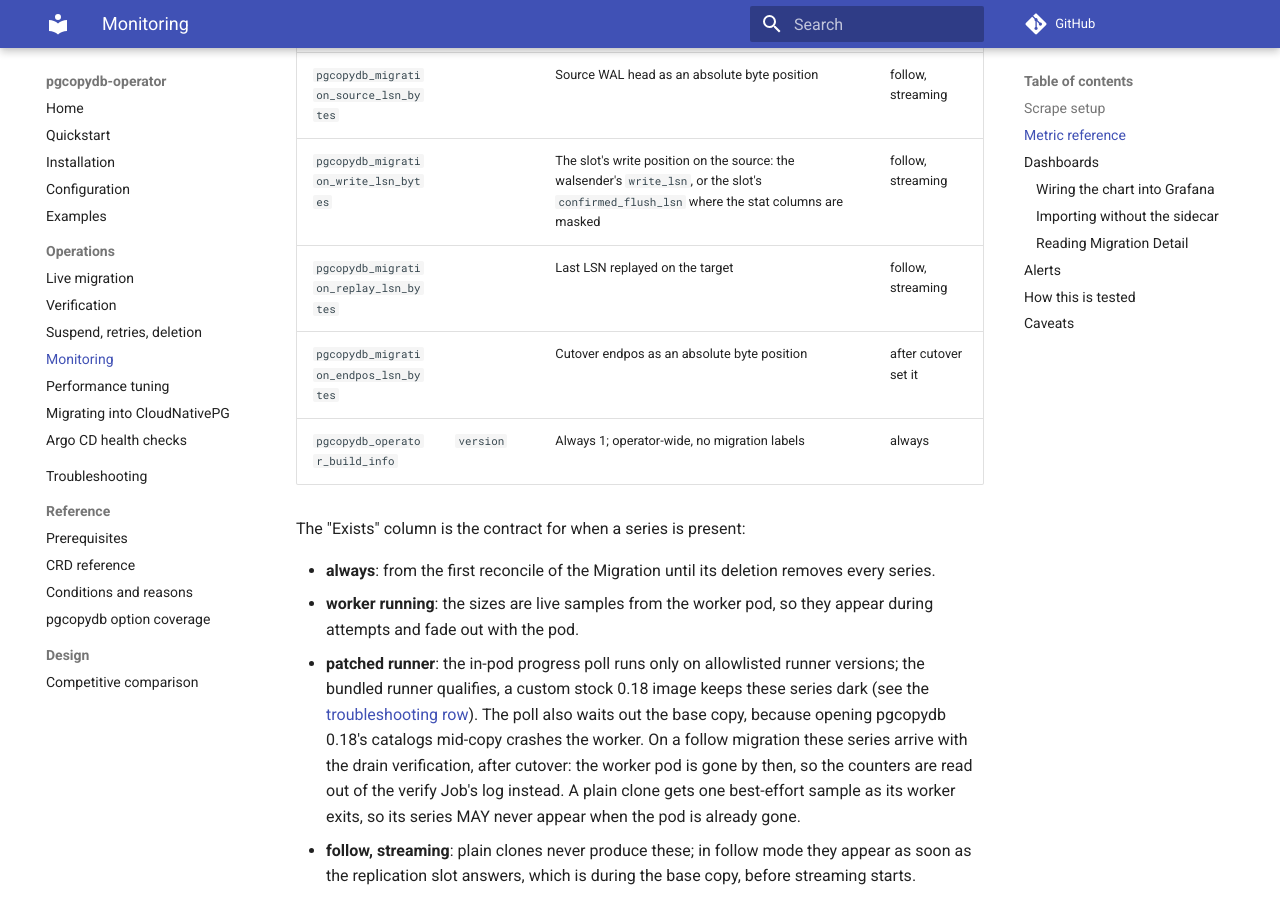
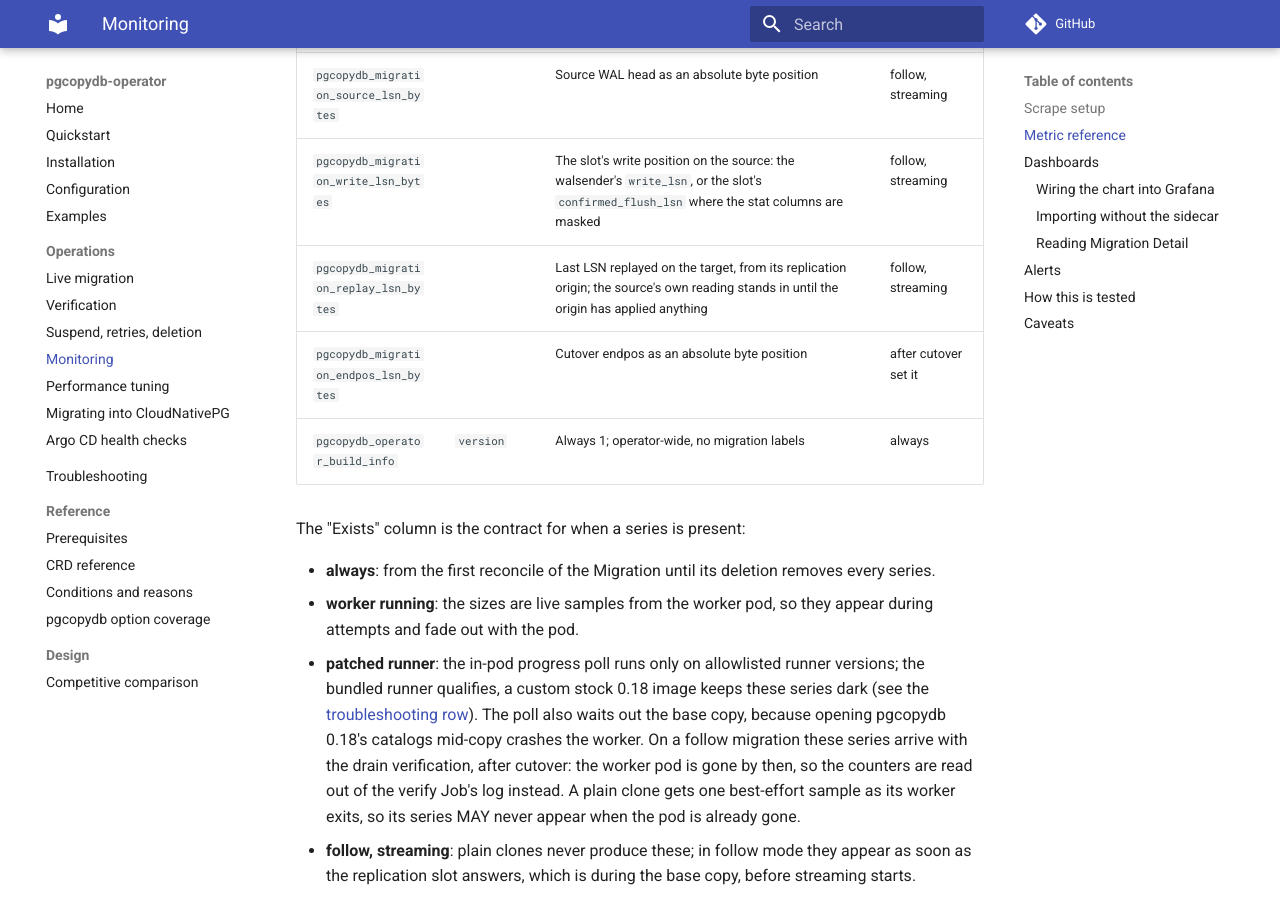
Before and after one commit to ydixken/pgcopydb-operator, an MkDocs documentation site: the page built from docs/operations/monitoring.md, in a window 1280 px wide and 900 px high, scrolled down 1992 px. Built offline with MkDocs 1.6.1 and Material for MkDocs 9.7.7, drawn with Linux system fonts in a browser that asks for light colours; comment, search, counter and statistics services are not loaded.

Commit message:
docs: qualify the replay LSN, the fourth absolute of the same shape
pgcopydb_migration_replay_lsn_bytes read "Last LSN replayed on the
target". That holds once the target's replication origin has applied
something; before it has, the sample falls back to the source's own
reading, so the row now names both.

Recording the pattern here, because git blame is where whoever writes the
next sentence like this will meet it. Four defects corrected today shared
one shape: a sentence claiming universality where the code underneath has
a branch. Each was true in the case anyone would check, and false in a
case that existed.

  "Lag and CaughtUp are unaffected either way" by pg_read_all_stats
  the index and vacuum tail "cannot trip this alert"
  "The operator ran no catalog commands against those"
  "Last LSN replayed on the target"

The tell is a description of what a value is, with no qualifier, where
the code has an if. Worth grepping for whenever a change adds a fallback,
because the fallback is usually written in the code and not in the
sentence that describes it.

```diff
--- a/docs/operations/monitoring.md
+++ b/docs/operations/monitoring.md
@@ -34,7 +34,7 @@ A value the operator does not know is absent, never zero: dashboards and alerts
 | `pgcopydb_migration_replication_lag_bytes` | | Total replication lag | follow, streaming |
 | `pgcopydb_migration_source_lsn_bytes` | | Source WAL head as an absolute byte position | follow, streaming |
 | `pgcopydb_migration_write_lsn_bytes` | | The slot's write position on the source: the walsender's `write_lsn`, or the slot's `confirmed_flush_lsn` where the stat columns are masked | follow, streaming |
-| `pgcopydb_migration_replay_lsn_bytes` | | Last LSN replayed on the target | follow, streaming |
+| `pgcopydb_migration_replay_lsn_bytes` | | Last LSN replayed on the target, from its replication origin; the source's own reading stands in until the origin has applied anything | follow, streaming |
 | `pgcopydb_migration_endpos_lsn_bytes` | | Cutover endpos as an absolute byte position | after cutover set it |
 | `pgcopydb_operator_build_info` | `version` | Always 1; operator-wide, no migration labels | always |
 
```
